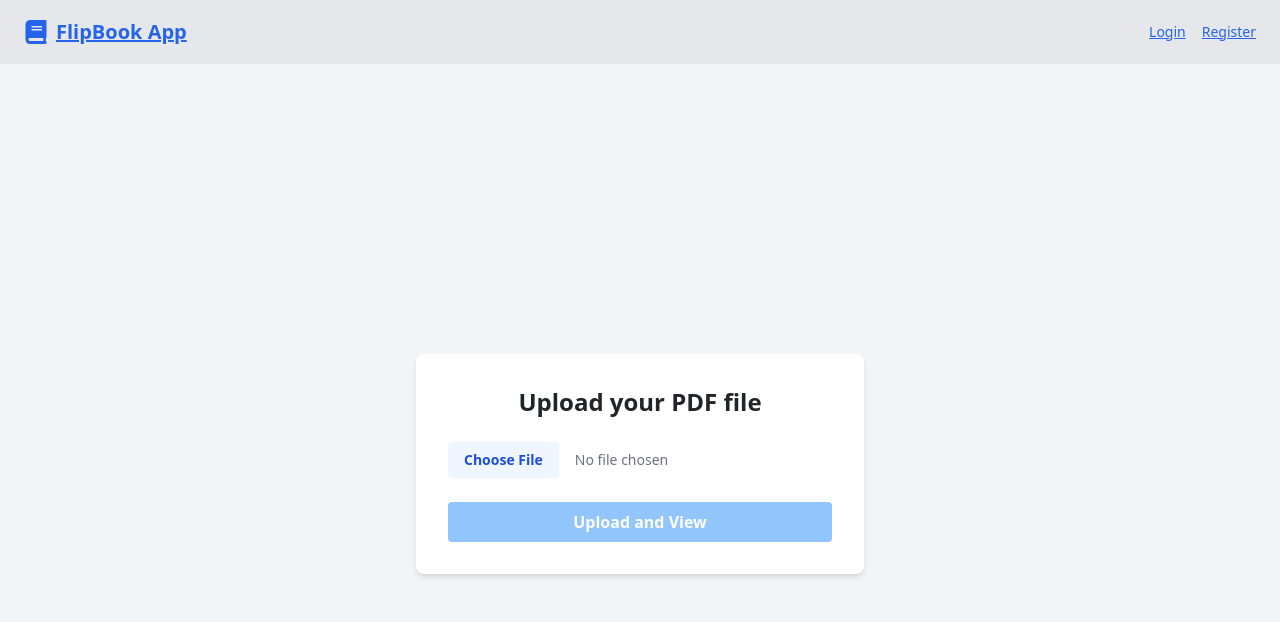
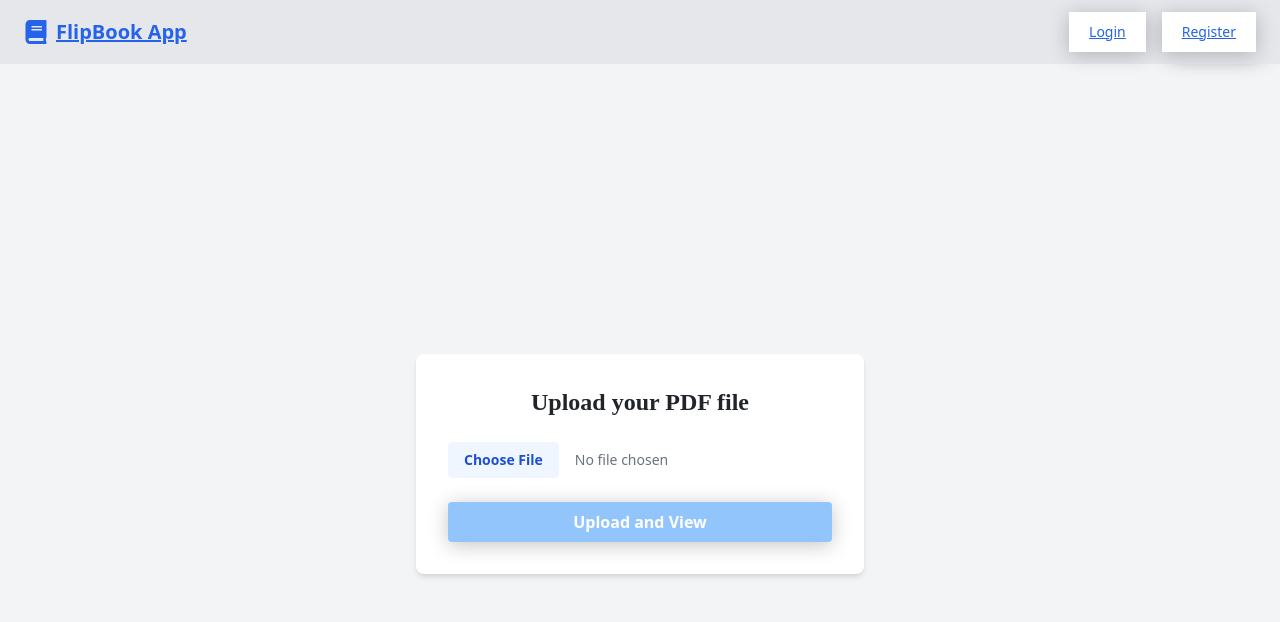
Before and after one commit to hieuvau198/flipbook18, a React (Create React App) app: page /home in a window 1280 px wide. Shown: the top 622 px of the page. Built offline with nearby package versions, Linux system fonts and the light colour scheme; no server answers.

Commit message:
update share.css

```diff
--- a/src/components/Share.jsx
+++ b/src/components/Share.jsx
@@ -1,21 +1,20 @@
 import React, { useEffect, useState } from "react";
-import { useLocation, useNavigate } from "react-router-dom"; // Import useNavigate
+import { useLocation, useNavigate } from "react-router-dom";
 import { fetchSavedPdfById } from "../utils/firebaseUtils.js";
+import './share.css'; // Import Share.css
 
 function Share() {
   const location = useLocation();
-  const navigate = useNavigate(); // Initialize useNavigate
+  const navigate = useNavigate();
 
   const [file, setFile] = useState(null);
   const [pdfFile, setPdfFile] = useState(location?.state?.pdfFile || null);
 
-  // Extract query parameters from the URL
   const searchParams = new URLSearchParams(location.search);
   const id = searchParams.get("id");
   const [showPdf, setShowPdf] = useState(false);
   const [savedPdfFile, setSavedPdfFile] = useState(null);
 
-  // Fetch the PDF data by ID when the component mounts
   useEffect(() => {
     if (id) {
       handleFetchSavedPdfById(id);
@@ -36,42 +35,30 @@
     }
   };
 
-  // Navigate to Flipbook with the selected PDF file URL
   const handleNavigateToFlipbook = () => {
     if (savedPdfFile && savedPdfFile.url) {
       navigate("/flipbook", { state: { pdfFile: savedPdfFile.url } });
     }
   };
 
-  // Function to format the viewedAt timestamp
-  const formatDate = (timestamp) => {
-    const date = new Date(timestamp);
-    return date.toLocaleString("en-US", { timeZoneName: "short" });
-  };
-
   return (
     <div>
-      {/* Conditionally render content based on query param */}
-      {id ? <h1>ID is {id}</h1> : <h1>No ID provided</h1>}
-
-      {/* Conditionally render the PDF information */}
       {showPdf && savedPdfFile ? (
         <div>
-          <h2>PDF Details:</h2>
-          <p>
+          <h1>PDF Details</h1>
+          <h3>
             <strong>Name:</strong> {savedPdfFile.name}
-          </p>
-          <p>
+          </h3>
+          <h3>
             <strong>URL:</strong>{" "}
             <a href={savedPdfFile.url} target="_blank" rel="noopener noreferrer">
               View PDF
             </a>
-          </p>
-          <p>
-            <strong>Viewed At:</strong> {formatDate(savedPdfFile.viewedAt)}
-          </p>
+          </h3>
+          <h3>
+            <strong>Viewed At:</strong> {new Date(savedPdfFile.viewedAt.seconds * 1000).toLocaleString()}
+          </h3>
 
-          {/* Add the button to navigate to /flipbook */}
           <button onClick={handleNavigateToFlipbook}>
             Open in Flipbook
           </button>
--- /dev/null
+++ b/src/components/share.css
@@ -0,0 +1,47 @@
+*{padding: 0; margin: 0; box-sizing: border-box;}
+body{height: 900px;}
+header {
+	background: url('http://www.autodatz.com/wp-content/uploads/2017/05/Old-Car-Wallpapers-Hd-36-with-Old-Car-Wallpapers-Hd.jpg');
+	text-align: center;
+	width: 100%;
+	height: auto;
+	background-size: cover;
+	background-attachment: fixed;
+	position: relative;
+	overflow: hidden;
+	border-radius: 0 0 85% 85% / 30%;
+}
+header .overlay{
+	width: 100%;
+	height: 100%;
+	padding: 50px;
+	color: #FFF;
+	text-shadow: 1px 1px 1px #333;
+  background-image: linear-gradient( 135deg, #9f05ff69 10%, #fd5e086b 100%);
+
+}
+
+h1 {
+	font-family: 'Dancing Script', cursive;
+	font-size: 80px;
+	margin-bottom: 30px;
+}
+
+h3, p {
+	font-family: 'Open Sans', sans-serif;
+	margin-bottom: 30px;
+}
+
+button {
+	border: none;
+	outline: none;
+	padding: 10px 20px;
+	border-radius: 50px;
+	color: #333;
+	background: #fff;
+	margin-bottom: 50px;
+	box-shadow: 0 3px 20px 0 #0000003b;
+}
+button:hover{
+	cursor: pointer;
+}
```
